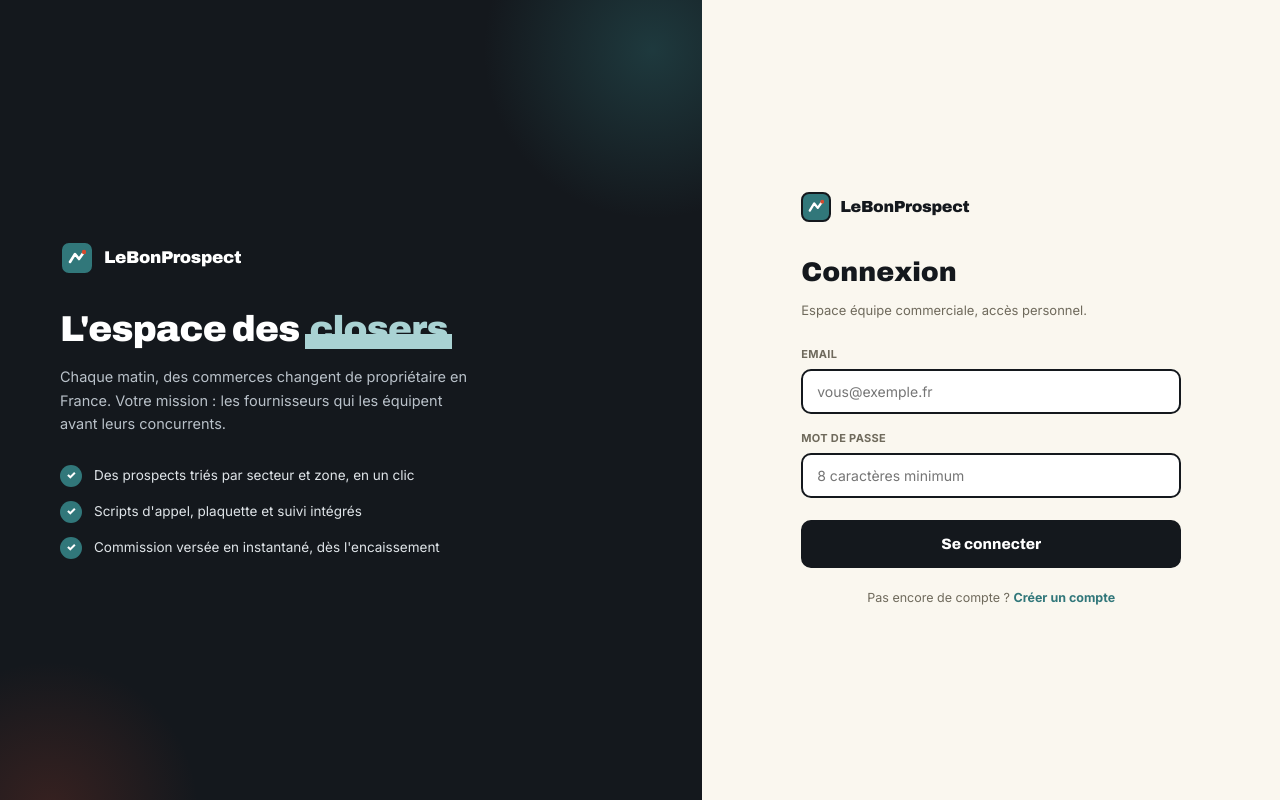
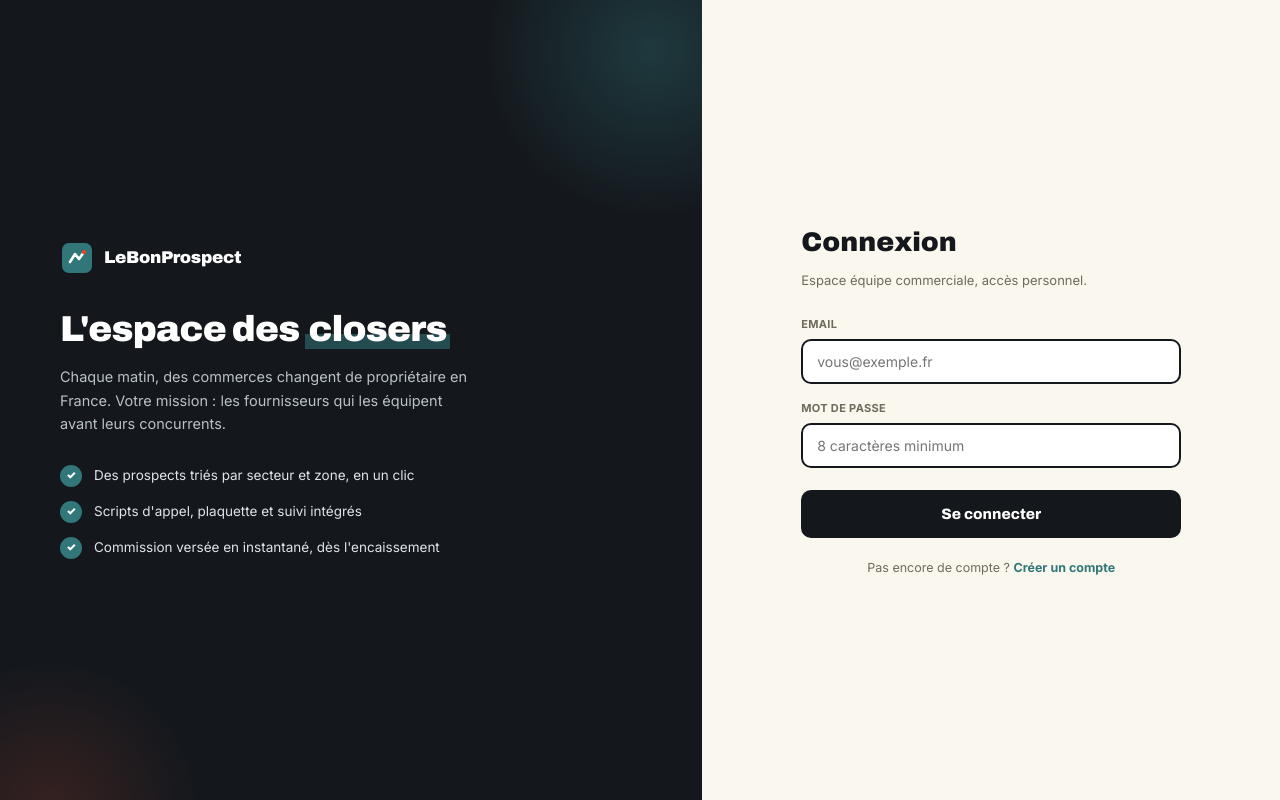
Before and after one commit to babamalaa/lebonprospect, a Next.js app in the folder site/: page /closers/login in a window 1280 px wide. Built offline with nearby package versions, Linux system fonts and the light colour scheme; no server answers.

Commit message:
login: fix contraste texte souligne closers (fond vert + texte blanc au lieu de texte vert illisible), retrait logo duplique cote formulaire desktop (garde logo mobile only)

```diff
--- a/site/app/closers/login/page.js
+++ b/site/app/closers/login/page.js
@@ -83,7 +83,7 @@
       {/* Formulaire */}
       <div className="auth-form-side">
         <div className="auth-box">
-          <div className="logo auth-box-logo">
+          <div className="logo auth-box-logo auth-box-logo-mobile-only">
             <span className="mark">
               <svg width="16" height="16" viewBox="0 0 18 18" fill="none">
                 <path d="M2 13 L7 5 L11 10 L16 3" stroke="#fff" strokeWidth="2.6" strokeLinecap="round" strokeLinejoin="round" />
--- a/site/app/globals.css
+++ b/site/app/globals.css
@@ -215,7 +215,7 @@
 .auth-context .logo { font-family: 'Archivo', sans-serif; font-weight: 900; font-size: 17px; display: flex; align-items: center; gap: 10px; color: #fff; }
 .auth-context .logo .mark { background: var(--teal); border-radius: 9px; width: 34px; height: 34px; display: flex; align-items: center; justify-content: center; }
 .auth-context-h1 { font-family: 'Archivo', sans-serif; font-weight: 900; font-size: 36px; line-height: 1.12; letter-spacing: -.02em; margin-bottom: 16px; }
-.auth-context-h1 .hl { color: var(--teal-light); }
+.auth-context-h1 .hl { background: linear-gradient(transparent 62%, rgba(49,119,122,.55) 62%); color: #fff; padding: 0 3px; }
 .auth-context-p { font-size: 14.5px; color: #b9c1c9; line-height: 1.6; margin-bottom: 30px; }
 .auth-feature-list { display: flex; flex-direction: column; gap: 14px; }
 .auth-feature { display: flex; align-items: center; gap: 12px; font-size: 13.5px; color: #dfe4e8; }
@@ -225,6 +225,7 @@
 .auth-box { width: 100%; max-width: 380px; }
 .auth-box-logo { font-family: 'Archivo', sans-serif; font-weight: 900; font-size: 16px; display: flex; align-items: center; gap: 9px; margin-bottom: 30px; color: var(--ink); }
 .auth-box-logo .mark { background: var(--teal); border-radius: 8px; width: 30px; height: 30px; display: flex; align-items: center; justify-content: center; }
+.auth-box-logo-mobile-only { display: none; }
 .auth-title { font-family: 'Archivo', sans-serif; font-size: 27px; font-weight: 900; margin-bottom: 6px; }
 .auth-sub { font-size: 13px; color: var(--muted); margin-bottom: 26px; }
 .auth-form { display: flex; flex-direction: column; gap: 16px; }
@@ -239,6 +240,9 @@
 
 @media (min-width: 960px) {
   .auth-context { display: flex; }
+}
+@media (max-width: 959px) {
+  .auth-box-logo-mobile-only { display: flex; }
 }
 
 /* ============ CLOSERS PAGE ============ */
```
